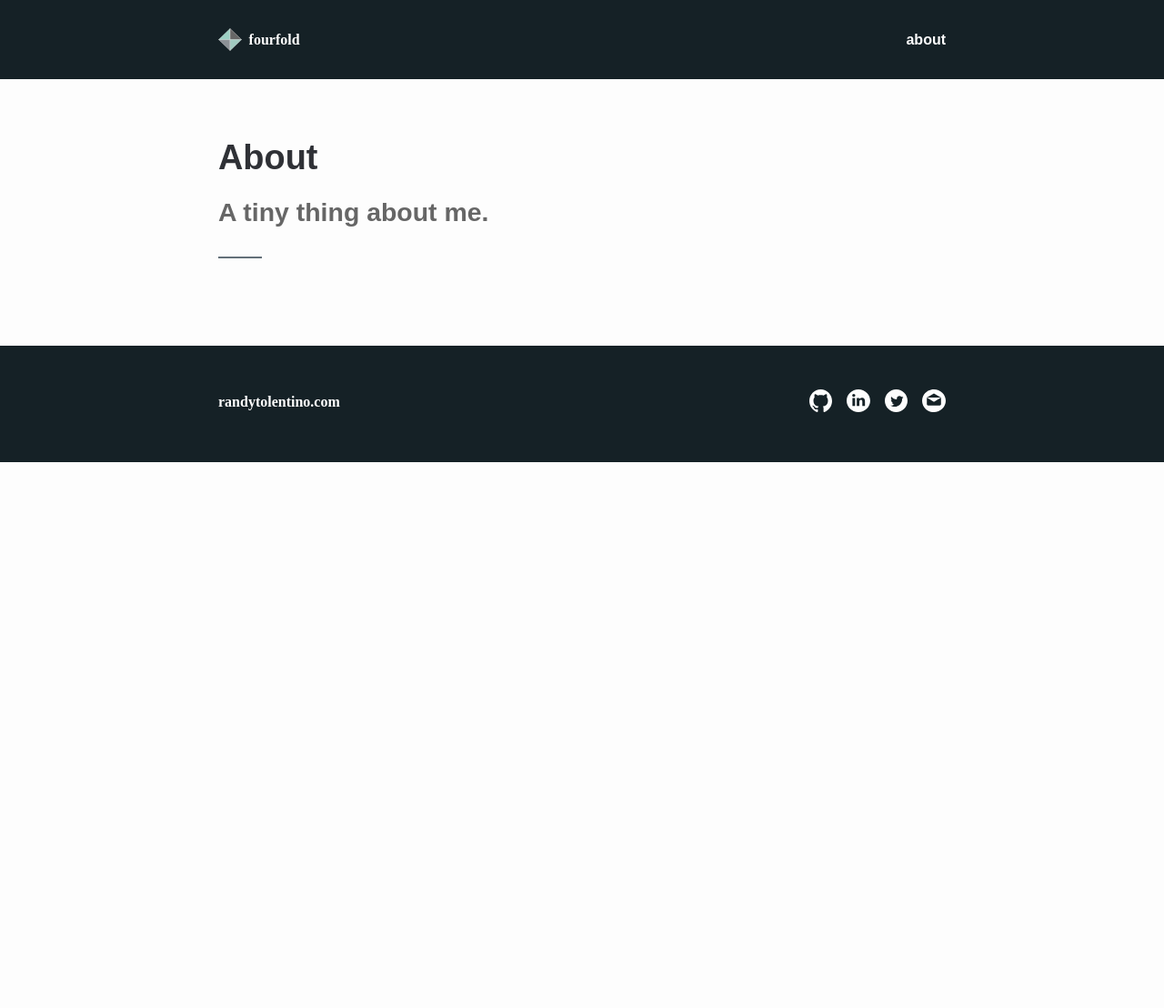
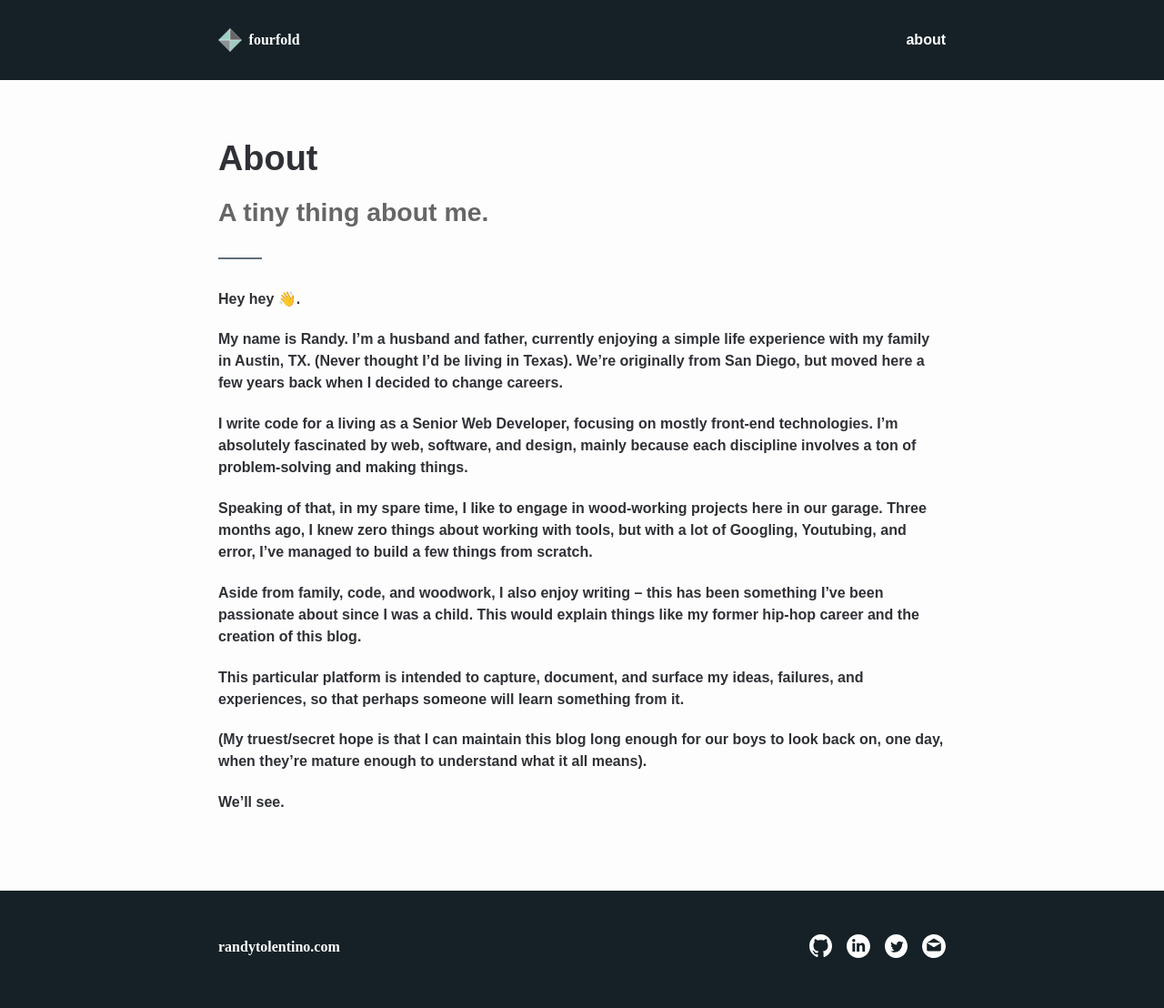
Before and after one commit to techtolentino/techtolentino.github.io, a Jekyll site: the page built from about.md, in a window 1280 px wide. Shown: the whole page at 91% size. Built offline with Jekyll 4.4.1, drawn with Linux system fonts in a browser that asks for light colours; some web fonts are replaced; before the commit the page ends 900 px from its top, so only the background shows below that.

Commit message:
finished entry and about intro

```diff
--- a/_includes/components/feature.html
+++ b/_includes/components/feature.html
@@ -3,7 +3,7 @@
     <div class="feature">
       <h1 class="feature_title">Latest post</h1>
       {% for post in site.entries | limit:1%}
-        <h4 class="post_title">{{ post.title }}</h4>
+        <h3 class="post_title">{{ post.title }}</h3>
         <p class="post_meta">{{ post.date | date: '%B %d, %Y' }}</p>
         <figure class="figure">
           <a class="figure_link" href="{{ post.feature-image }}">
--- a/_sass/base/_config.scss
+++ b/_sass/base/_config.scss
@@ -3,7 +3,7 @@ $base-font-family: 'Benton Light', sans-serif;
 $base-font-size:   1em;
 $base-font-weight: 700;
 $small-font-size:  $base-font-size * 0.875;
-$base-line-height: 1.45;
+$base-line-height: 1.5;
 
 // Spacing
 $spacing-unit: 2em;
--- a/_sass/global/_typography.scss
+++ b/_sass/global/_typography.scss
@@ -24,6 +24,7 @@ h3 {
 h4 {
     font-size: 1.333em;
     font-weight: 700;
+    color: $charcoal;
 }
 
 h5 {
--- a/about.md
+++ b/about.md
@@ -3,3 +3,19 @@ layout: page
 title: About
 subtitle: A tiny thing about me.
 ---
+
+Hey hey 👋.
+
+My name is Randy. I'm a husband and father, currently enjoying a simple life experience with my family in Austin, TX. (Never thought I'd be living in Texas). We're originally from San Diego, but moved here a few years back when I decided to change careers.
+
+I write code for a living as a Senior Web Developer, focusing on mostly front-end technologies. I'm absolutely fascinated by web, software, and design, mainly because each discipline involves a ton of problem-solving and making things.
+
+Speaking of that, in my spare time, I like to engage in wood-working projects here in our garage. Three months ago, I knew zero things about working with tools, but with a lot of Googling, Youtubing, and error, I've managed to build a few things from scratch.
+
+Aside from family, code, and woodwork, I also enjoy writing -- this has been something I've been passionate about since I was a child. This would explain things like my former hip-hop career and the creation of this blog.
+
+This particular platform is intended to capture, document, and surface my ideas, failures, and experiences, so that perhaps someone will learn something from it.
+
+(My truest/secret hope is that I can maintain this blog long enough for our boys to look back on, one day, when they're mature enough to understand what it all means).
+
+We'll see.
```
Also changed, not shown: _entries/a-day-in-waco.md (+21 -1 lines).
